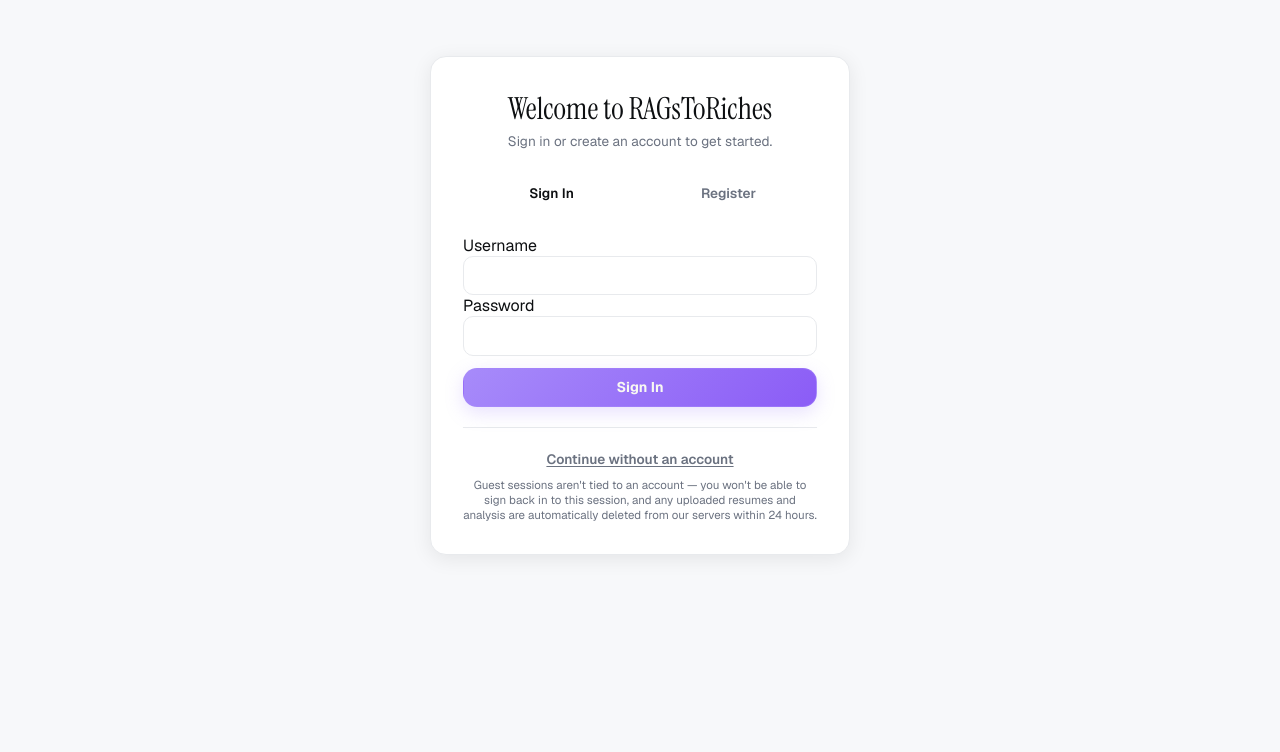
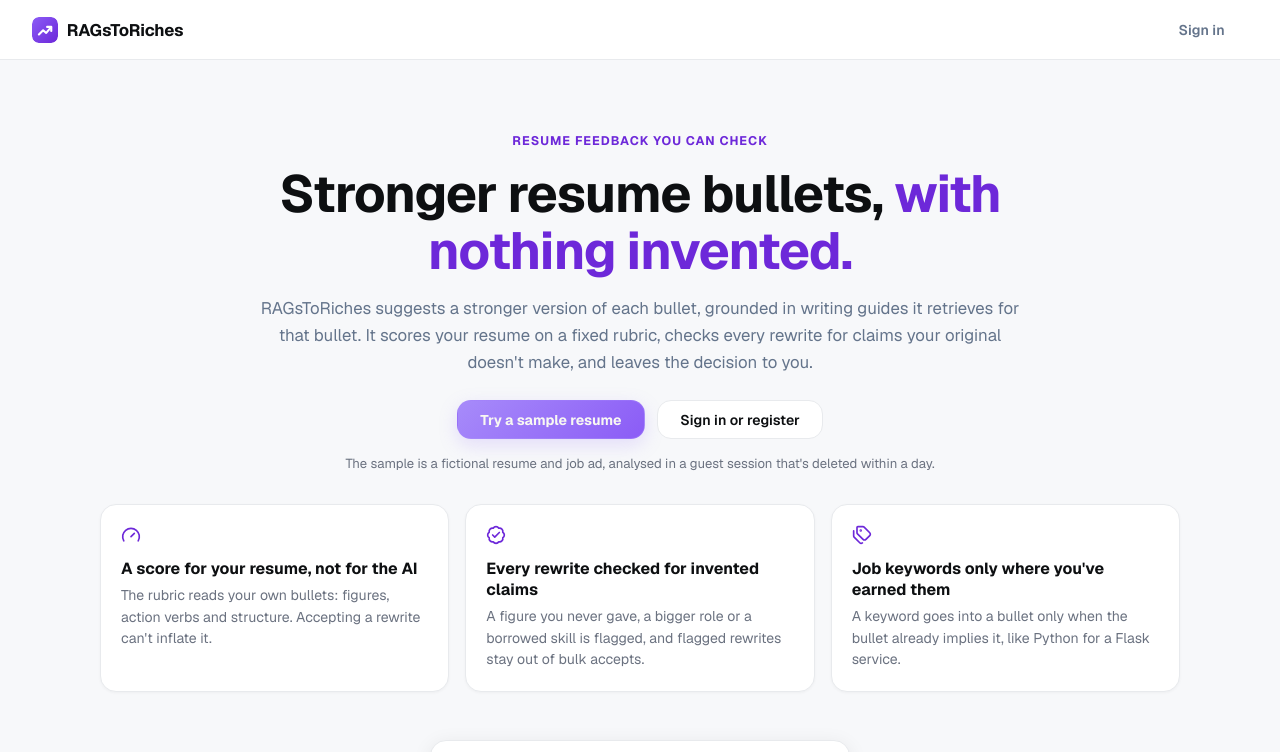
Before and after one commit to joshmode/RAGsToRiches, a React (Vite) app in the folder client/: page / in a window 1280 px wide. Shown: the top 752 px of the page. Built offline with nearby package versions, Linux system fonts and the light colour scheme.

Commit message:
Add a landing page with a sample resume to try
Signed-out visitors see what the tool does and can run the bundled sample as a guest, on the offline demo when it's enabled, instead of meeting a bare sign-in form.

```diff
--- a/client/src/App.jsx
+++ b/client/src/App.jsx
@@ -16,7 +16,7 @@ import { NotificationBadge } from "./components/NotificationBadge"
 import { AnalysisRequiredGate } from "./components/AnalysisRequiredGate"
 import { AppHeader, PipelineStepper, SubNav, TopNav } from "./components/AppChrome"
 import { SessionJoin } from "./components/SessionJoin"
-import { AuthPage } from "./views/AuthPage"
+import { Landing } from "./views/Landing"
 import { ResumeSetup } from "./views/candidate/ResumeSetup"
 import { AnalysisProgress, advanceProgress } from "./views/candidate/AnalysisProgress"
 import { ParsePreview } from "./views/candidate/ParsePreview"
@@ -78,6 +78,7 @@ function App() {
     const [useCritic, setUseCritic] = useState(false)
     const [localEndpoint, setLocalEndpoint] = useState("http://localhost:11434/api/chat")
     const [status, setStatus] = useState({})
+    const [statusLoaded, setStatusLoaded] = useState(false)
     const [apiKey, setApiKey] = useState("")
     const [keyBusy, setKeyBusy] = useState(false)
     const [keyMessage, setKeyMessage] = useState("")
@@ -130,7 +131,7 @@ function App() {
             setStatus(res.data)
             // no key for the free tier: start on the offline demo instead of a dead option
             if (res.data.default === false && res.data.demo) setProvider(p => (p === "default" ? "demo" : p))
-        }).catch(() => setStatus({}))
+        }).catch(() => setStatus({})).finally(() => setStatusLoaded(true))
     }
 
     useEffect(() => {
@@ -461,7 +462,37 @@ function App() {
         }
     }
 
+    // the landing page's "try a sample": the bundled resume and job ad, on the
+    // offline demo when it's switched on so it needs no key at all
+    const sampleRef = useRef(false)
+    async function trySample() {
+        try {
+            const [pdf, jd] = await Promise.all([
+                fetch("/sample-resume.pdf").then(res => res.blob()),
+                fetch("/sample-job.txt").then(res => res.text()),
+            ])
+            const sample = new File([pdf], "sample-resume.pdf", { type: "application/pdf" })
+            const chosen = status.demo ? "demo" : provider
+            setProvider(chosen)
+            setJobDescription(jd)
+            setFile(sample)
+            navigate("/", { replace: true })
+            await analyse(jd, { fileOverride: sample, providerOverride: chosen })
+        } catch (err) {
+            setError(getError(err))
+        } finally {
+            sampleRef.current = false
+        }
+    }
+
     const isCandidate = user?.role === "candidate"
+
+    useEffect(() => {
+        if (!isCandidate || route.screen !== "sample" || !statusLoaded || sampleRef.current) return
+        sampleRef.current = true
+        trySample()
+        // eslint-disable-next-line react-hooks/exhaustive-deps
+    }, [isCandidate, route.screen, statusLoaded])
 
     // an attempt's url opens that attempt, after a refresh or from a link. not while
     // another one is opening, its url only changes once it has loaded
@@ -479,7 +510,7 @@ function App() {
         // eslint-disable-next-line react-hooks/exhaustive-deps
     }, [isCandidate, route.screen, route.id, attemptId, busy])
 
-    if (!user) return <AuthPage />
+    if (!user) return <Landing />
 
     // mentors land in their workspace
     if (!isCandidate) {
@@ -564,7 +595,7 @@ function App() {
 
             {route.screen === "attempt" && !result && <p className="muted opening-attempt" role="status">Opening the attempt…</p>}
 
-            {route.screen !== "attempt" && route.screen !== "history" && <>
+            {(route.screen === "setup" || route.screen === "sample") && <>
                 <PipelineStepper file={file} busy={busy} result={result} docs={docs} exported={exported} />
                 {result && !busy && <p className="setup-back"><Link to={attemptPath(attemptId, "review")}><ArrowLeft size={14} aria-hidden="true" /> Back to the open attempt</Link></p>}
                 <div className="model-bar">
--- a/client/src/index.css
+++ b/client/src/index.css
@@ -1435,6 +1435,25 @@ details.card > summary {
     .account-name { max-width: 120px; }
 }
 
+/* ---- landing ---- */
+.landing-signin { margin-left: auto; text-decoration: none; }
+.landing-hero { max-width: 760px; margin: var(--sp-6) auto var(--sp-4); text-align: center; }
+.landing-eyebrow { color: var(--c-primary-ink); font-size: 0.78rem; font-weight: 700; text-transform: uppercase; letter-spacing: 0.08em; margin-bottom: var(--sp-2); }
+.landing-title { font-size: clamp(2rem, 5vw, 3.25rem); line-height: 1.1; letter-spacing: -0.02em; margin-bottom: var(--sp-2); }
+.landing-title .accent { color: var(--c-primary-ink); }
+.landing-sub { font-size: 1.05rem; line-height: 1.6; color: var(--c-text-muted); margin-bottom: var(--sp-3); }
+.landing-actions { display: flex; justify-content: center; flex-wrap: wrap; gap: 0.75rem; margin-bottom: var(--sp-2); }
+.landing-actions a { text-decoration: none; display: inline-flex; align-items: center; }
+.landing-note { font-size: 0.82rem; }
+.landing-points { display: grid; grid-template-columns: repeat(3, minmax(0, 1fr)); gap: var(--sp-2); max-width: 1080px; margin: 0 auto var(--sp-4); }
+.landing-point svg { color: var(--c-primary-ink); margin-bottom: 0.5rem; }
+.landing-point h2 { font-size: 1rem; margin-bottom: 0.35rem; }
+.landing-point p { font-size: 0.88rem; line-height: 1.55; }
+@media (max-width: 900px) {
+    .landing-points { grid-template-columns: 1fr; }
+    .landing-hero { margin-top: var(--sp-4); }
+}
+
 /* ---- job fit ---- */
 .job-fit-card { display: flex; flex-direction: column; gap: 0.6rem; }
 .job-fit-number { display: flex; align-items: baseline; flex-wrap: wrap; gap: 0.75rem; }
--- a/client/src/views/AuthPage.jsx
+++ b/client/src/views/AuthPage.jsx
@@ -2,7 +2,7 @@ import { useState } from "react"
 import { useAuth } from "../context/AuthContext"
 import { getError } from "../lib/errors"
 
-export function AuthPage() {
+export function AuthCard({ id }) {
     const { login, register, continueAsGuest } = useAuth()
     const [tab, setTab] = useState("login")
     const [form, setForm] = useState({ username: "", password: "", display_name: "", email: "", confirm: "", role: "candidate" })
@@ -44,23 +44,22 @@ export function AuthPage() {
     }
 
     return (
-        <main className="app-container auth-page">
-            <section className="auth-card">
-                <h2>Welcome to RAGsToRiches</h2>
-                <p className="auth-sub">Sign in or create an account to get started.</p>
-                <div className="auth-tabs">
-                    <button className={`auth-tab ${tab === "login" ? "active" : ""}`} onClick={() => { setTab("login"); setError("") }}>Sign In</button>
-                    <button className={`auth-tab ${tab === "register" ? "active" : ""}`} onClick={() => { setTab("register"); setError("") }}>Register</button>
+        <section className="auth-card" id={id}>
+            <h2>Sign in to RAGsToRiches</h2>
+            <p className="auth-sub">An account keeps your attempts, documents and mentor feedback.</p>
+            <div className="auth-tabs" role="tablist" aria-label="Sign in or register">
+                <button type="button" role="tab" aria-selected={tab === "login"} className={`auth-tab ${tab === "login" ? "active" : ""}`} onClick={() => { setTab("login"); setError("") }}>Sign In</button>
+                <button type="button" role="tab" aria-selected={tab === "register"} className={`auth-tab ${tab === "register" ? "active" : ""}`} onClick={() => { setTab("register"); setError("") }}>Register</button>
             </div>
             <form onSubmit={submit}>
                 {tab === "register" && <>
-                        <Field label="Display Name" value={form.display_name} onChange={v => update("display_name", v)} required />
-                        <Field label="Email (optional)" type="email" value={form.email} onChange={v => update("email", v)} />
+                    <Field label="Display Name" value={form.display_name} onChange={v => update("display_name", v)} required autoComplete="name" />
+                    <Field label="Email (optional)" type="email" value={form.email} onChange={v => update("email", v)} autoComplete="email" />
                 </>}
-                    <Field label="Username" value={form.username} onChange={v => update("username", v)} required />
-                    <Field label="Password" type="password" value={form.password} onChange={v => update("password", v)} required />
+                <Field label="Username" value={form.username} onChange={v => update("username", v)} required autoComplete="username" />
+                <Field label="Password" type="password" value={form.password} onChange={v => update("password", v)} required autoComplete={tab === "login" ? "current-password" : "new-password"} />
                 {tab === "register" && <>
-                        <Field label="Confirm Password" type="password" value={form.confirm} onChange={v => update("confirm", v)} required />
+                    <Field label="Confirm Password" type="password" value={form.confirm} onChange={v => update("confirm", v)} required autoComplete="new-password" />
                     <label className="form-group">I am a...
                         <select className="input-field" value={form.role} onChange={e => update("role", e.target.value)}>
                             <option value="candidate">Candidate</option>
@@ -68,7 +67,7 @@ export function AuthPage() {
                         </select>
                     </label>
                 </>}
-                    {error && <p className="error-msg">{error}</p>}
+                {error && <p className="error-msg" role="alert">{error}</p>}
                 <button className="btn-primary full-width auth-submit-btn" disabled={busy}>{busy ? "Please wait..." : tab === "login" ? "Sign In" : "Create Account"}</button>
             </form>
             <div className="auth-guest-row">
@@ -76,10 +75,9 @@ export function AuthPage() {
                 <p className="muted auth-guest-note">Guest sessions aren't tied to an account — you won't be able to sign back in to this session, and any uploaded resumes and analysis are automatically deleted from our servers within 24 hours.</p>
             </div>
         </section>
-        </main>
     )
 }
 
-function Field({ label, type = "text", value, onChange, required }) {
-    return <label className="form-group">{label}<input className="input-field" type={type} value={value} onChange={e => onChange(e.target.value)} required={required} /></label>
+function Field({ label, type = "text", value, onChange, required, autoComplete }) {
+    return <label className="form-group">{label}<input className="input-field" type={type} value={value} onChange={e => onChange(e.target.value)} required={required} autoComplete={autoComplete} /></label>
 }
--- /dev/null
+++ b/client/src/views/Landing.jsx
@@ -0,0 +1,79 @@
+import { useState } from "react"
+import { useNavigate } from "react-router-dom"
+import { BadgeCheck, Gauge, Tags } from "lucide-react"
+import { useAuth } from "../context/AuthContext"
+import { getError } from "../lib/errors"
+import { Brand } from "../components/AppChrome"
+import { AuthCard } from "./AuthPage"
+
+const POINTS = [
+    {
+        icon: Gauge,
+        title: "A score for your resume, not for the AI",
+        body: "The rubric reads your own bullets: figures, action verbs and structure. Accepting a rewrite can't inflate it.",
+    },
+    {
+        icon: BadgeCheck,
+        title: "Every rewrite checked for invented claims",
+        body: "A figure you never gave, a bigger role or a borrowed skill is flagged, and flagged rewrites stay out of bulk accepts.",
+    },
+    {
+        icon: Tags,
+        title: "Job keywords only where you've earned them",
+        body: "A keyword goes into a bullet only when the bullet already implies it, like Python for a Flask service.",
+    },
+]
+
+// what someone signed out sees: what this is, a way to try it, and the sign-in
+export function Landing() {
+    const { continueAsGuest } = useAuth()
+    const navigate = useNavigate()
+    const [busy, setBusy] = useState(false)
+    const [error, setError] = useState("")
+
+    // a guest session with the bundled sample, analysed straight away
+    async function trySample() {
+        setBusy(true)
+        setError("")
+        try {
+            navigate("/sample")
+            await continueAsGuest()
+        } catch (err) {
+            navigate("/")
+            setError(getError(err))
+            setBusy(false)
+        }
+    }
+
+    return <div className="landing">
+        <header className="app-header">
+            <Brand />
+            <a className="btn-ghost btn-small landing-signin" href="#sign-in">Sign in</a>
+        </header>
+        <main className="app-container">
+            <section className="landing-hero">
+                <p className="landing-eyebrow">Resume feedback you can check</p>
+                <h1 className="landing-title">Stronger resume bullets, <span className="accent">with nothing invented.</span></h1>
+                <p className="landing-sub">
+                    RAGsToRiches suggests a stronger version of each bullet, grounded in writing guides it retrieves for
+                    that bullet. It scores your resume on a fixed rubric, checks every rewrite for claims your original
+                    doesn't make, and leaves the decision to you.
+                </p>
+                <div className="landing-actions">
+                    <button type="button" className="btn-primary" onClick={trySample} disabled={busy}>{busy ? <><span className="spinner" /> Starting…</> : "Try a sample resume"}</button>
+                    <a className="btn-secondary" href="#sign-in">Sign in or register</a>
+                </div>
+                <p className="muted landing-note">The sample is a fictional resume and job ad, analysed in a guest session that's deleted within a day.</p>
+                {error && <p className="error-msg" role="alert">{error}</p>}
+            </section>
+            <section className="landing-points" aria-label="What it does">
+                {POINTS.map(({ icon: Icon, title, body }) => <div className="card landing-point" key={title}>
+                    <Icon size={20} aria-hidden="true" />
+                    <h2>{title}</h2>
+                    <p className="muted">{body}</p>
+                </div>)}
+            </section>
+            <AuthCard id="sign-in" />
+        </main>
+    </div>
+}
```
Also changed, not shown: client/public/sample-job.txt (added), 1 other file (tests, documents, lock files or other folders). Lines whose indentation alone changed are shown as unchanged.
